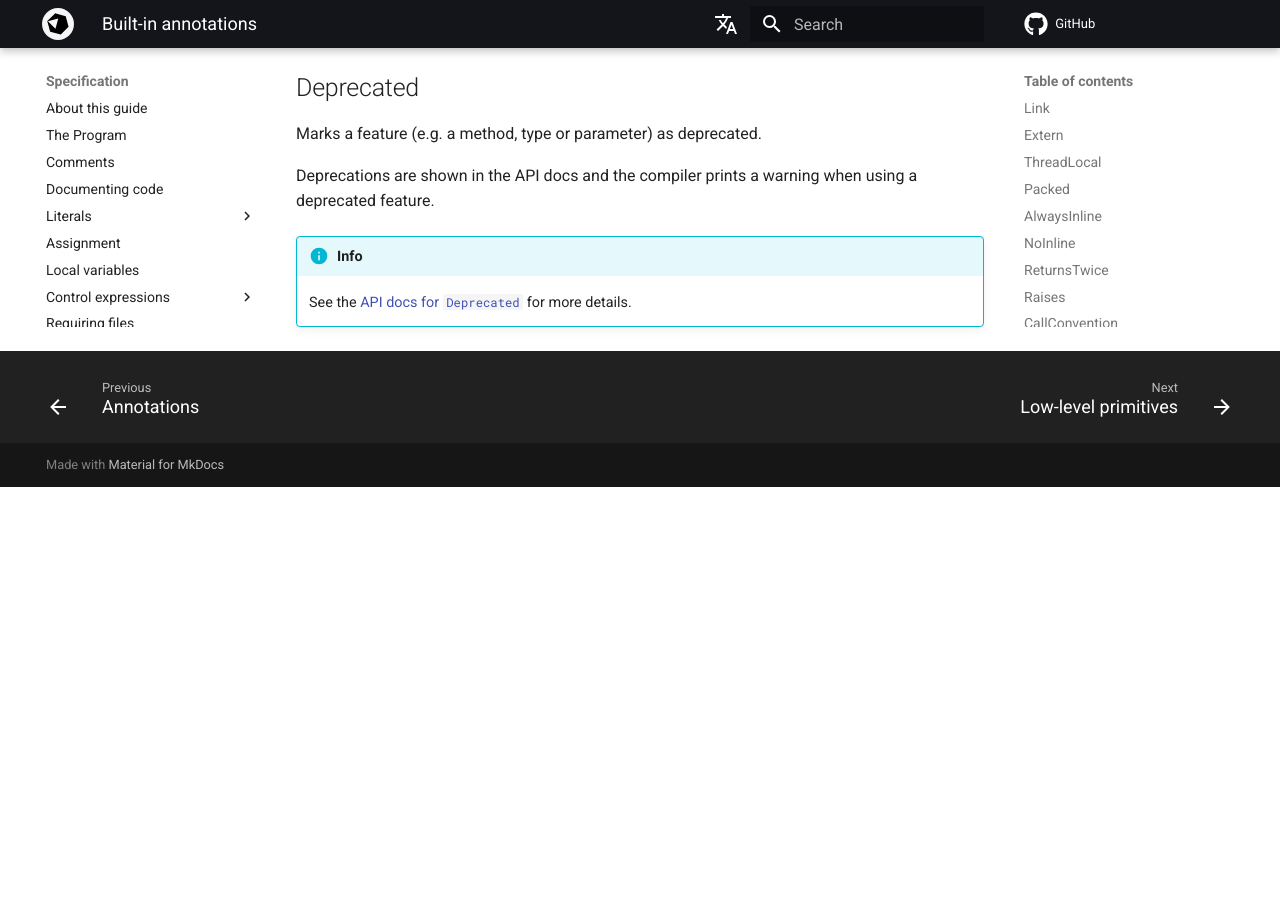
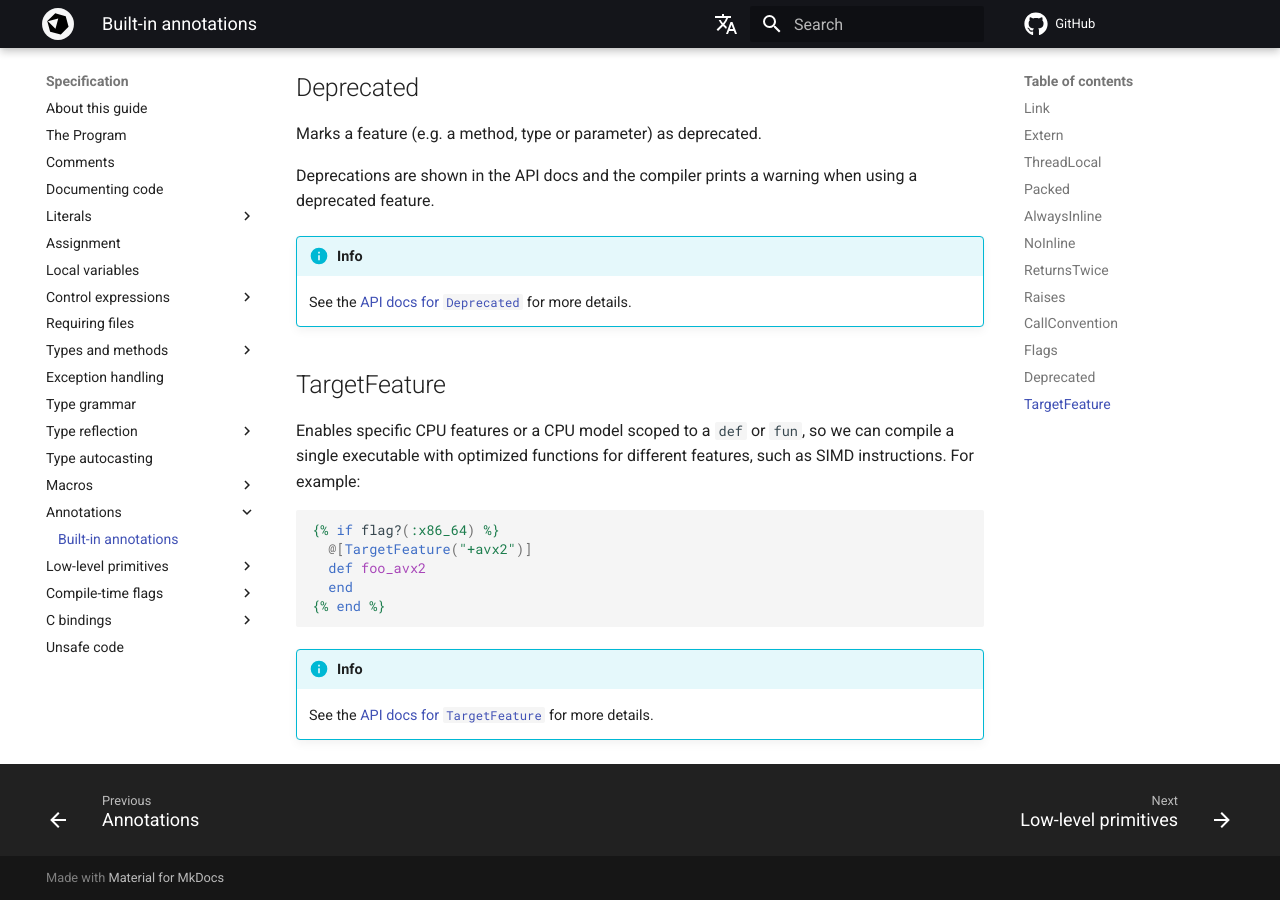
Before and after one commit to crystal-lang/crystal-book, an MkDocs documentation site: the page built from docs/syntax_and_semantics/annotations/built_in_annotations.md, in a window 1280 px wide and 900 px high, scrolled down 3243 px. Built offline with MkDocs 1.6.1 and Material for MkDocs 9.7.7, drawn with Linux system fonts in a browser that asks for light colours; nearby versions of some CDN libraries; library files that are not in the unit come from our copies; comment, search, counter and statistics services are not loaded; the version menu is left out; before the commit the page ends 3730 px from its top, so only the background shows below that.

Commit message:
Add TargetFeature to build in annotations (#938)

````diff
--- a/docs/syntax_and_semantics/annotations/built_in_annotations.md
+++ b/docs/syntax_and_semantics/annotations/built_in_annotations.md
@@ -135,3 +135,20 @@
 
 !!! info
     See the [API docs for `Deprecated`](https://crystal-lang.org/api/Deprecated.html) for more details.
+
+## TargetFeature
+
+Enables specific CPU features or a CPU model scoped to a `def` or `fun`, so we can compile a
+single executable with optimized functions for different features, such as SIMD instructions.
+For example:
+
+```crystal
+{% if flag?(:x86_64) %}
+  @[TargetFeature("+avx2")]
+  def foo_avx2
+  end
+{% end %}
+```
+
+!!! info
+    See the [API docs for `TargetFeature`](https://crystal-lang.org/api/TargetFeature.html) for more details.
````
